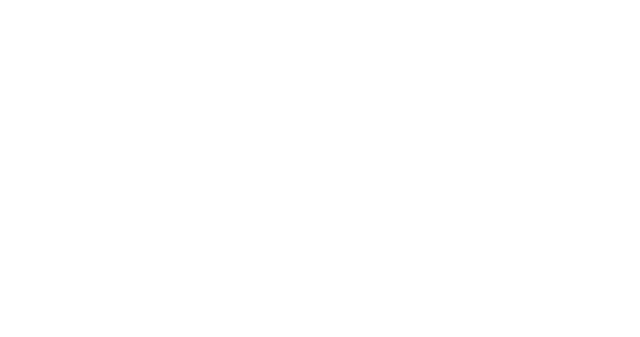
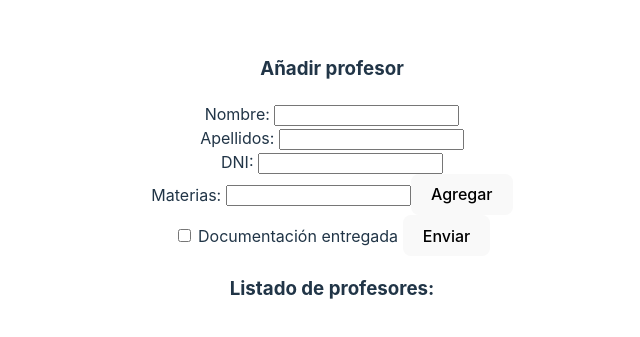
Before and after one commit to alvaroariasrivero/teachers, a Vue app: page / in a window 1280 px wide. Shown: the part 221-558 px from the top of the page, without its empty margins (308-948 px from the left). Built offline with nearby package versions, Linux system fonts and the light colour scheme.

Commit message:
form added

```diff
--- a/src/App.vue
+++ b/src/App.vue
@@ -1,9 +1,9 @@
 <script setup>
-
+  import TeacherForm from './components/TeacherForm.vue';
 </script>
 
 <template>
-
+  <TeacherForm />
 </template>
 
 <style scoped>
--- /dev/null
+++ b/src/components/TeacherForm.vue
@@ -0,0 +1,35 @@
+<script setup>
+
+</script>
+
+<template>
+    <section>
+        <h3>Añadir profesor</h3>
+        <div>
+            <label>Nombre: </label>
+            <input type="text">
+        </div>
+        <div>
+            <label>Apellidos: </label>
+            <input type="text">
+        </div>
+        <div>
+            <label>DNI: </label>
+            <input type="text">
+        </div>
+        <div>
+            <label>Materias: </label>
+            <input type="text">
+            <button>Agregar</button>
+        </div>
+        <input type="checkbox"> Documentación entregada
+        <button>Enviar</button>
+    </section>
+    <section>
+        <h3>Listado de profesores: </h3>
+    </section>
+</template>
+
+<style scoped>
+
+</style>
```
